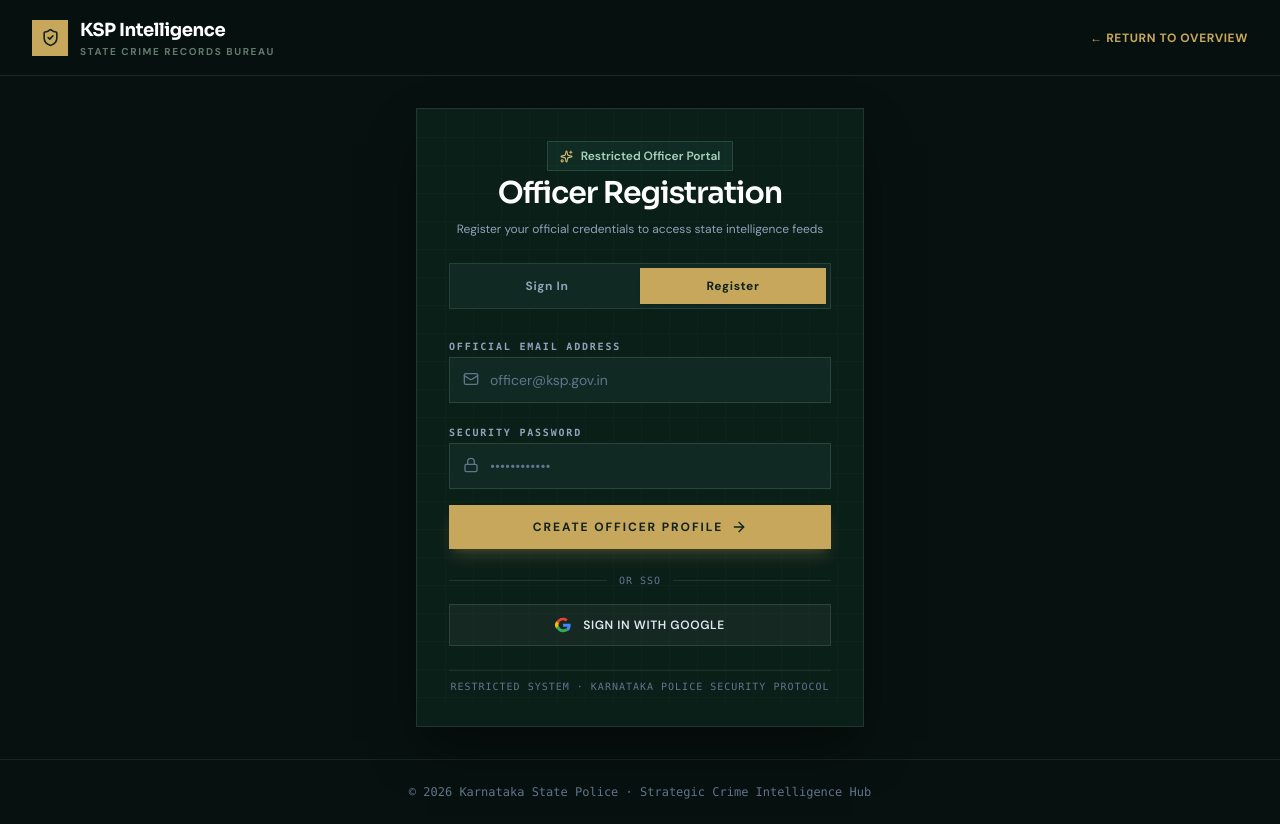
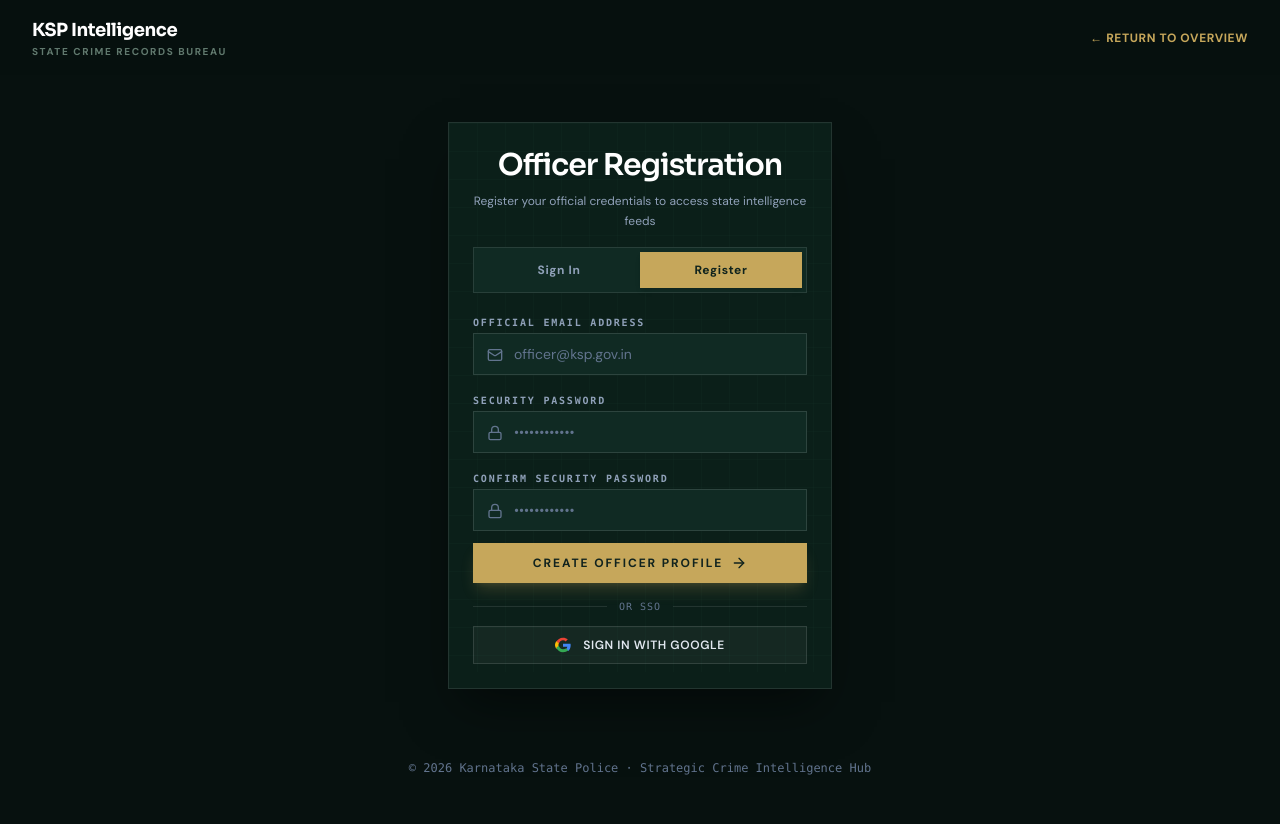
Before and after one commit to Rahul-8283/Datathon, a React (Vite) app in the folder frontend/: page /login in a window 1280 px wide. Both pictures are taken after a click on the button "Register". After the commit the page ends 800 px from the top, so only its background shows below. Built offline with nearby package versions, Linux system fonts and the light colour scheme; no server answers.

Commit message:
fix: with password validation during signup

```diff
--- a/frontend/src/pages/Login.tsx
+++ b/frontend/src/pages/Login.tsx
@@ -2,7 +2,7 @@ import React, { useState } from 'react';
 import { useNavigate, useLocation, Link } from 'react-router-dom';
 import { supabase } from '../services/supabase';
 import { useAuthStore } from '../store/authStore';
-import { ShieldCheck, Lock, Mail, AlertCircle, ArrowRight, CheckCircle2, Sparkles } from 'lucide-react';
+import { Lock, Mail, AlertCircle, ArrowRight, CheckCircle2 } from 'lucide-react';
 
 export const Login: React.FC = () => {
   const navigate = useNavigate();
@@ -12,6 +12,7 @@ export const Login: React.FC = () => {
   const [isSignUp, setIsSignUp] = useState(false);
   const [email, setEmail] = useState('');
   const [password, setPassword] = useState('');
+  const [confirmPassword, setConfirmPassword] = useState('');
   const [loading, setLoading] = useState(false);
   const [errorMessage, setErrorMessage] = useState<string | null>(null);
   const [successMessage, setSuccessMessage] = useState<string | null>(null);
@@ -26,6 +27,12 @@ export const Login: React.FC = () => {
 
     if (!email || !password) {
       setErrorMessage('Please enter both official email address and security password.');
+      setLoading(false);
+      return;
+    }
+
+    if (isSignUp && password !== confirmPassword) {
+      setErrorMessage('Passwords do not match. Please verify your security password.');
       setLoading(false);
       return;
     }
@@ -90,12 +97,9 @@ export const Login: React.FC = () => {
       <div className="absolute inset-x-0 top-0 -z-10 h-[680px] bg-[radial-gradient(circle_at_72%_18%,rgba(40,137,113,0.25),transparent_27%),radial-gradient(circle_at_15%_12%,rgba(198,167,91,0.12),transparent_22%)]" />
 
       {/* Full-Width Navbar matching Landing & Dashboard */}
-      <header className="sticky top-0 z-50 border-b border-white/10 bg-[#07110f]/90 px-4 py-4 backdrop-blur-xl sm:px-6 lg:px-8">
+      <header className="sticky top-0 z-50 bg-[#07110f]/90 px-4 py-4 backdrop-blur-xl sm:px-6 lg:px-8">
         <div className="mx-auto flex max-w-7xl items-center justify-between">
           <Link to="/" className="flex items-center gap-3">
-            <span className="grid h-9 w-9 place-items-center rounded-none bg-[#c6a75b] text-[#10231d]">
-              <ShieldCheck size={19} />
-            </span>
             <div>
               <span className="font-display block text-lg font-bold tracking-tight text-white">KSP Intelligence</span>
               <p className="text-[10px] font-bold uppercase tracking-[.16em] text-emerald-100/45">State Crime Records Bureau</p>
@@ -111,17 +115,13 @@ export const Login: React.FC = () => {
       </header>
 
       {/* Main Authentication Section */}
-      <main className="flex-1 flex items-center justify-center p-5 sm:p-8">
-        <div className="w-full max-w-md bg-[#0c211b]/95 border border-white/10 rounded-none p-6 sm:p-8 backdrop-blur-xl shadow-2xl shadow-black/50 space-y-6 relative">
+      <main className="flex-1 flex items-center justify-center p-4 sm:p-6">
+        <div className="w-full max-w-sm bg-[#0c211b]/95 border border-white/10 rounded-none p-5 sm:p-6 backdrop-blur-xl shadow-2xl shadow-black/50 space-y-4 relative">
 
           {/* Decorative Grid Accent */}
           <div className="absolute inset-0 opacity-20 pointer-events-none [background-image:linear-gradient(rgba(120,200,168,.12)_1px,transparent_1px),linear-gradient(90deg,rgba(120,200,168,.12)_1px,transparent_1px)] [background-size:28px_28px]" />
 
           <div className="relative z-10 text-center space-y-2">
-            <div className="inline-flex items-center gap-2 rounded-none border border-emerald-200/15 bg-emerald-300/[0.06] px-3 py-1.5 text-xs font-semibold text-emerald-100/80 mb-1">
-              <Sparkles size={13} className="text-[#d8bb70]" />
-              Restricted Officer Portal
-            </div>
             <h2 className="font-display text-2xl font-semibold tracking-[-0.035em] text-white sm:text-3xl">
               {isSignUp ? 'Officer Registration' : 'Command Sign In'}
             </h2>
@@ -140,6 +140,7 @@ export const Login: React.FC = () => {
                 setIsSignUp(false);
                 setErrorMessage(null);
                 setSuccessMessage(null);
+                setConfirmPassword('');
               }}
               className={`py-2.5 transition-all cursor-pointer ${
                 !isSignUp
@@ -155,6 +156,7 @@ export const Login: React.FC = () => {
                 setIsSignUp(true);
                 setErrorMessage(null);
                 setSuccessMessage(null);
+                setConfirmPassword('');
               }}
               className={`py-2.5 transition-all cursor-pointer ${
                 isSignUp
@@ -182,19 +184,19 @@ export const Login: React.FC = () => {
           )}
 
           {/* Auth Form */}
-          <form onSubmit={handleAuth} className="relative z-10 space-y-4">
+          <form onSubmit={handleAuth} className="relative z-10 space-y-3">
             <div className="space-y-1.5">
               <label className="text-[10px] font-bold uppercase tracking-[.18em] text-slate-400 font-mono">
                 Official Email Address
               </label>
               <div className="relative">
                 <Mail className="w-4 h-4 text-slate-500 absolute left-3.5 top-3.5" />
-                <input
+                  <input
                   type="email"
                   value={email}
                   onChange={(e) => setEmail(e.target.value)}
                   placeholder="officer@ksp.gov.in"
-                  className="w-full bg-[#102a23] border border-white/12 rounded-none py-3 pl-10 pr-4 text-sm text-slate-100 placeholder-slate-500 focus:outline-none focus:border-[#c6a75b] focus:ring-1 focus:ring-[#c6a75b] transition-colors"
+                  className="w-full bg-[#102a23] border border-white/12 rounded-none py-2.5 pl-10 pr-4 text-sm text-slate-100 placeholder-slate-500 focus:outline-none focus:border-[#c6a75b] focus:ring-1 focus:ring-[#c6a75b] transition-colors"
                   required
                 />
               </div>
@@ -211,16 +213,35 @@ export const Login: React.FC = () => {
                   value={password}
                   onChange={(e) => setPassword(e.target.value)}
                   placeholder="••••••••••••"
-                  className="w-full bg-[#102a23] border border-white/12 rounded-none py-3 pl-10 pr-4 text-sm text-slate-100 placeholder-slate-500 focus:outline-none focus:border-[#c6a75b] focus:ring-1 focus:ring-[#c6a75b] transition-colors"
+                  className="w-full bg-[#102a23] border border-white/12 rounded-none py-2.5 pl-10 pr-4 text-sm text-slate-100 placeholder-slate-500 focus:outline-none focus:border-[#c6a75b] focus:ring-1 focus:ring-[#c6a75b] transition-colors"
                   required
                 />
               </div>
             </div>
 
+            {isSignUp && (
+              <div className="space-y-1.5">
+                <label className="text-[10px] font-bold uppercase tracking-[.18em] text-slate-400 font-mono">
+                  Confirm Security Password
+                </label>
+                <div className="relative">
+                  <Lock className="w-4 h-4 text-slate-500 absolute left-3.5 top-3.5" />
+                  <input
+                    type="password"
+                    value={confirmPassword}
+                    onChange={(e) => setConfirmPassword(e.target.value)}
+                    placeholder="••••••••••••"
+                    className="w-full bg-[#102a23] border border-white/12 rounded-none py-2.5 pl-10 pr-4 text-sm text-slate-100 placeholder-slate-500 focus:outline-none focus:border-[#c6a75b] focus:ring-1 focus:ring-[#c6a75b] transition-colors"
+                    required={isSignUp}
+                  />
+                </div>
+              </div>
+            )}
+
             <button
               type="submit"
               disabled={loading}
-              className="w-full py-3.5 px-5 bg-[#c6a75b] hover:bg-[#e0c477] text-[#11231e] font-bold text-xs uppercase tracking-[.16em] rounded-none transition flex items-center justify-center gap-2 disabled:opacity-50 cursor-pointer shadow-lg shadow-[#c6a75b]/20 mt-3"
+              className="w-full py-3 px-5 bg-[#c6a75b] hover:bg-[#e0c477] text-[#11231e] font-bold text-xs uppercase tracking-[.16em] rounded-none transition flex items-center justify-center gap-2 disabled:opacity-50 cursor-pointer shadow-lg shadow-[#c6a75b]/20 mt-3"
             >
               {loading ? (
                 <div className="w-4 h-4 border-2 border-[#11231e]/30 border-t-[#11231e] rounded-full animate-spin" />
@@ -234,7 +255,7 @@ export const Login: React.FC = () => {
           </form>
 
           {/* Divider */}
-          <div className="relative z-10 flex items-center gap-3 my-4">
+          <div className="relative z-10 flex items-center gap-3 my-3">
             <div className="flex-1 h-[1px] bg-white/10" />
             <span className="text-[10px] font-mono uppercase tracking-widest text-slate-500">OR SSO</span>
             <div className="flex-1 h-[1px] bg-white/10" />
@@ -246,7 +267,7 @@ export const Login: React.FC = () => {
               type="button"
               onClick={handleGoogleSignIn}
               disabled={loading}
-              className="w-full py-3 px-4 bg-white/[0.04] hover:bg-white/[0.08] border border-white/12 text-slate-200 text-xs font-semibold uppercase tracking-wider rounded-none transition flex items-center justify-center gap-3 cursor-pointer"
+              className="w-full py-2.5 px-4 bg-white/[0.04] hover:bg-white/[0.08] border border-white/12 text-slate-200 text-xs font-semibold uppercase tracking-wider rounded-none transition flex items-center justify-center gap-3 cursor-pointer"
             >
               <svg className="w-4 h-4" viewBox="0 0 24 24">
                 <path
@@ -270,14 +291,11 @@ export const Login: React.FC = () => {
             </button>
           </div>
 
-          <div className="relative z-10 pt-2 text-center text-[10px] uppercase tracking-widest text-slate-500 border-t border-white/8 font-mono">
-            Restricted System · Karnataka Police Security Protocol
-          </div>
         </div>
       </main>
 
       {/* Footer matching Landing & Dashboard */}
-      <footer className="border-t border-white/8 px-5 py-6 text-center text-xs text-slate-500 font-mono">
+      <footer className="px-5 py-6 text-center text-xs text-slate-500 font-mono">
         © 2026 Karnataka State Police · Strategic Crime Intelligence Hub
       </footer>
     </div>
```
Also changed, not shown: 1 other file (tests, documents, lock files or other folders).
